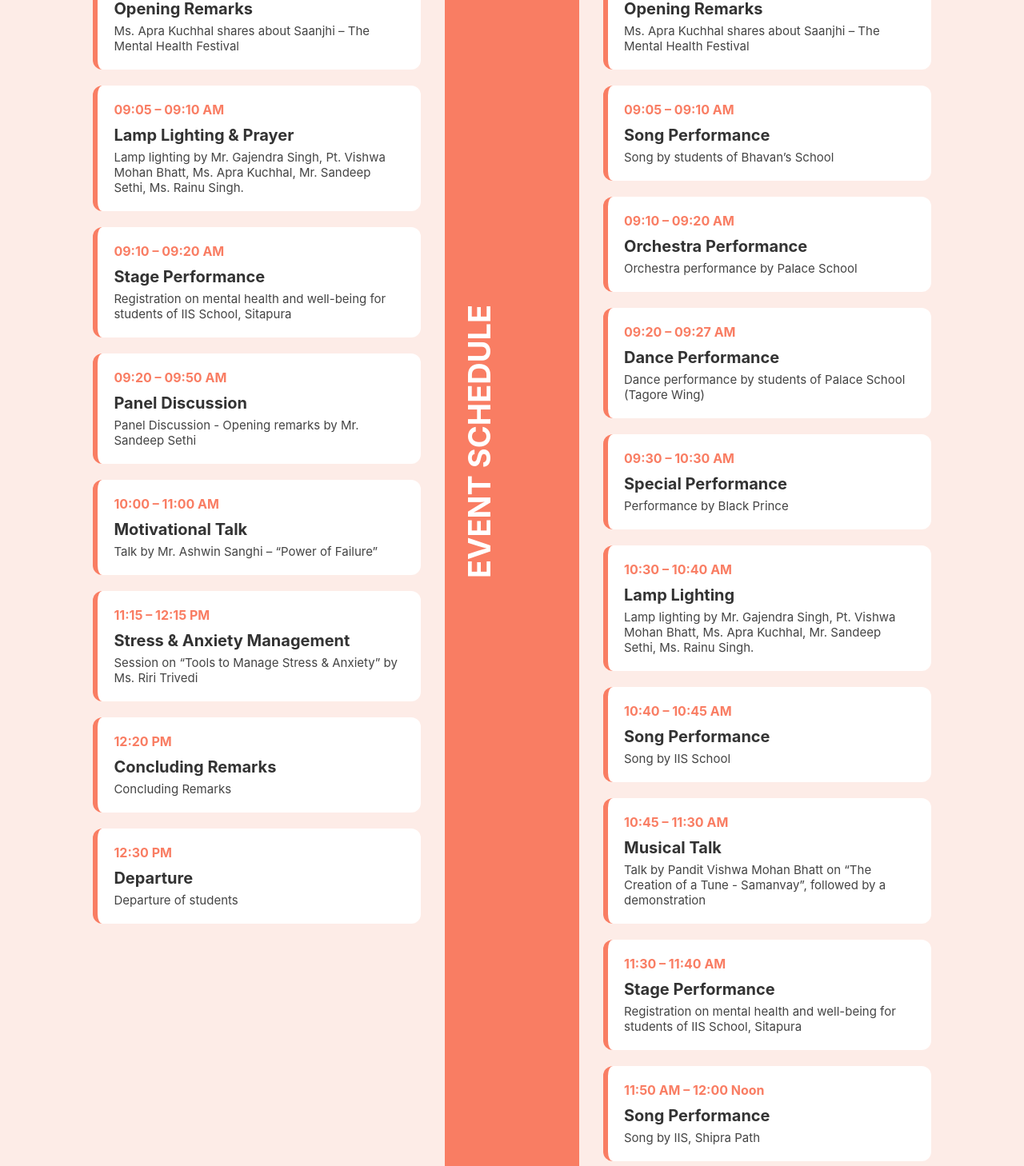
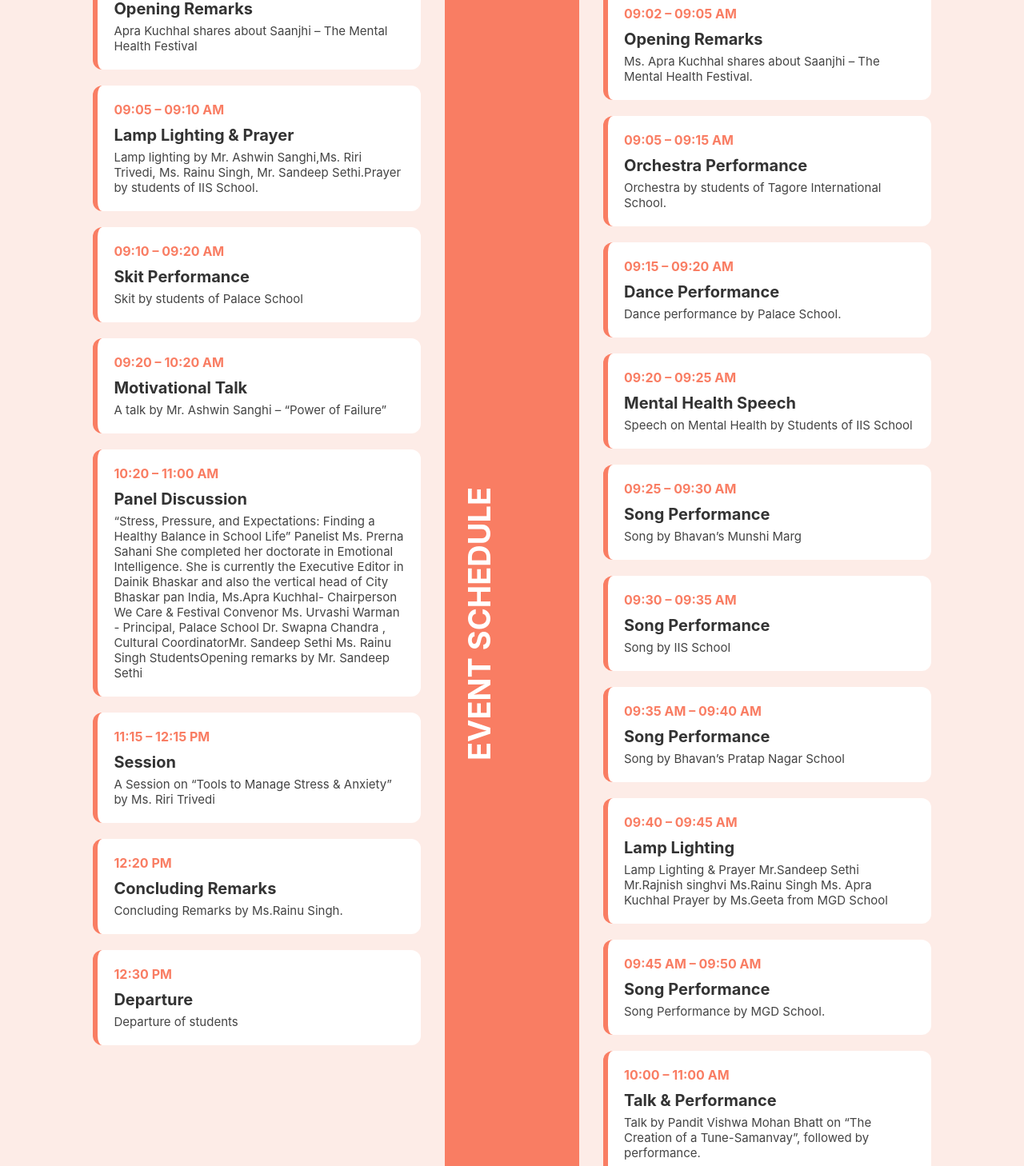
Before and after one commit to Manish-sikar/my-app, a React (Create React App) app: page / in a window 1280 px wide. Shown: the part 4785-6243 px from the top of the page at 80% size. Built offline with nearby package versions, Linux system fonts and the light colour scheme.

Commit message:
Update Schedule.jsx

```diff
--- a/src/Herosection/Schedule.jsx
+++ b/src/Herosection/Schedule.jsx
@@ -12,96 +12,114 @@
     {
       time: "09:02 – 09:05 AM",
       title: "Opening Remarks",
-      desc: "Ms. Apra Kuchhal shares about Saanjhi – The Mental Health Festival",
+      desc: "Apra Kuchhal shares about Saanjhi – The Mental Health Festival",
     },
     {
       time: "09:05 – 09:10 AM",
       title: "Lamp Lighting & Prayer",
-      desc: "Lamp lighting by Mr. Gajendra Singh, Pt. Vishwa Mohan Bhatt, Ms. Apra Kuchhal, Mr. Sandeep Sethi, Ms. Rainu Singh.",
+      desc: "Lamp lighting by Mr. Ashwin Sanghi,Ms. Riri Trivedi, Ms. Rainu Singh, Mr. Sandeep Sethi.Prayer by students of IIS School.",
     },
     {
       time: "09:10 – 09:20 AM",
-      title: "Stage Performance",
-      desc: "Registration on mental health and well-being for students of IIS School, Sitapura",
+      title: "Skit Performance ",
+      desc: "Skit by students of Palace School",
     },
     {
-      time: "09:20 – 09:50 AM",
-      title: "Panel Discussion",
-      desc: "Panel Discussion - Opening remarks by Mr. Sandeep Sethi",
+      time: "09:20 – 10:20 AM",
+      title: "Motivational Talk",
+      desc: "A talk by Mr. Ashwin Sanghi – “Power of Failure”",
     },
       {
-      time: "10:00 – 11:00 AM",
-      title: "Motivational Talk",
-      desc: "Talk by Mr. Ashwin Sanghi – “Power of Failure”",
+      time: "10:20 – 11:00 AM",
+      title: "Panel Discussion",
+      desc: "“Stress, Pressure, and Expectations: Finding a Healthy Balance in School Life” Panelist Ms. Prerna Sahani She completed her doctorate in Emotional Intelligence. She is currently the Executive Editor in Dainik Bhaskar and also the vertical head of City Bhaskar pan India,  Ms.Apra Kuchhal- Chairperson We Care & Festival Convenor Ms. Urvashi Warman - Principal, Palace School Dr. Swapna Chandra , Cultural CoordinatorMr. Sandeep Sethi Ms. Rainu Singh StudentsOpening remarks by Mr. Sandeep Sethi",
     },
     {
       time: "11:15 – 12:15 PM",
-      title: "Stress & Anxiety Management",
-      desc: "Session on “Tools to Manage Stress & Anxiety” by Ms. Riri Trivedi",
+      title: "Session",
+      desc: " A Session on “Tools to Manage Stress & Anxiety” by Ms. Riri Trivedi",
     },
-    { time: "12:20 PM", title: "Concluding Remarks", desc: "Concluding Remarks" },
+    { time: "12:20 PM", title: "Concluding Remarks", desc: "Concluding Remarks by Ms.Rainu Singh." },
     { time: "12:30 PM", title: "Departure", desc: "Departure of students" },
   ];
 
   const rightData = [
-    { time: "08:30 – 08:45 AM", title: "Reporting Time" },
-    { time: "08:45 – 09:00 AM", title: "Registration & Tea" },
+    { time: "08:30 – 08:45 AM", title: "Registration & Tea", desc: "Students report at the Registration Desk at the RIC Centre, outside Mini Audi 2."},
+    { time: "08:45 – 09:00 AM", title: "A Film by NCERT on Mental Health " },
     {
       time: "09:00 – 09:02 AM",
       title: "Introductory Remarks",
-      desc: "Opening Remarks by Ms. Rainu Singh",
+      desc: "Opening Remarks by Ms. Rainu Singh.",
     },
     {
       time: "09:02 – 09:05 AM",
       title: "Opening Remarks",
-      desc: "Ms. Apra Kuchhal shares about Saanjhi – The Mental Health Festival",
+      desc: "Ms. Apra Kuchhal shares about Saanjhi – The Mental Health Festival.",
+    },
+
+    {
+      time: "09:05 – 09:15 AM",
+      title: "Orchestra Performance",
+      desc: "Orchestra by students of Tagore International School.",
     },
     {
-      time: "09:05 – 09:10 AM",
-      title: "Song Performance",
-      desc: "Song by students of Bhavan’s School",
+      time: "09:15 – 09:20 AM",
+      title: "Dance Performance",
+      desc: "Dance performance by Palace School.",
     },
     {
-      time: "09:10 – 09:20 AM",
-      title: "Orchestra Performance",
-      desc: "Orchestra performance by Palace School",
+      time: "09:20 – 09:25 AM",
+      title: "Mental Health Speech",
+      desc: "Speech on Mental Health by Students of IIS School",
     },
     {
-      time: "09:20 – 09:27 AM",
-      title: "Dance Performance",
-      desc: "Dance performance by students of Palace School (Tagore Wing)",
+      time: "09:25 – 09:30 AM",
+      title: "Song Performance",
+      desc: "Song by Bhavan’s Munshi Marg ",
+    },
+
+    {
+      time: "09:30 – 09:35 AM",
+      title: "Song Performance",
+      desc: "Song by IIS School ",
+    },
+
+    {
+      time: "09:35 AM – 09:40 AM",
+      title: "Song Performance",
+      desc: "Song by Bhavan’s Pratap Nagar School",
     },
     {
-      time: "09:30 – 10:30 AM",
-      title: "Special Performance",
-      desc: "Performance by Black Prince",
+      time: "09:40 – 09:45 AM",
+      title: "Lamp Lighting",
+      desc: "Lamp Lighting & Prayer Mr.Sandeep Sethi ⁠Mr.Rajnish singhvi Ms.Rainu Singh Ms. Apra Kuchhal Prayer by Ms.Geeta from MGD School",
     },
       {
-      time: "10:30 – 10:40 AM",
-      title: "Lamp Lighting",
-      desc: "Lamp lighting by Mr. Gajendra Singh, Pt. Vishwa Mohan Bhatt, Ms. Apra Kuchhal, Mr. Sandeep Sethi, Ms. Rainu Singh.",
+      time: "09:45 AM – 09:50 AM",
+      title: "Song Performance",
+      desc: "Song Performance by MGD School.",
     },
     {
-      time: "10:40 – 10:45 AM",
-      title: "Song Performance",
-      desc: "Song by IIS School",
+      time: "10:00 – 11:00 AM",
+      title: "Talk & Performance ",
+      desc: "Talk by Pandit Vishwa Mohan Bhatt on “The Creation of a Tune-Samanvay”, followed by performance.",
     },
      {
-      time: "10:45 – 11:30 AM",
-      title: "Musical Talk",
-      desc: "Talk by Pandit Vishwa Mohan Bhatt on “The Creation of a Tune - Samanvay”, followed by a demonstration",
+      time: "11:00 – 11:10 AM",
+      title: "Address by T. Shubhmangla",
+      desc: "Address by T Shubhmangla,Additional Mission Director of the National Health Mission.",
     },
        {
-      time: "11:30 – 11:40 AM",
-      title: "Stage Performance",
-      desc: "Registration on mental health and well-being for students of IIS School, Sitapura",
+      time: "11:10 AM – 12:15 PM",
+      title: "Song Performance",
+      desc: "Sing the Stress Away- Musical Performance by Black Prince.",
     },
        {
-      time: "11:50 AM – 12:00 Noon",
-      title: "Song Performance",
-      desc: "Song by IIS, Shipra Path",
+      time: "12:20 AM – 12:25 PM",
+      title: "Closing Remarks by Ms. Rainu Singh ",
+      // desc: "Sing the Stress Away- Musical Performance by Black Prince.",
     },
-    { time: "12:30 PM", title: "Departure", desc: "Departure of Students" },
+    { time: "12:30 PM", title: "Departure", desc: "Departure of Students." },
   ];
 
   return (
```
Lines whose indentation alone changed are shown as unchanged.
